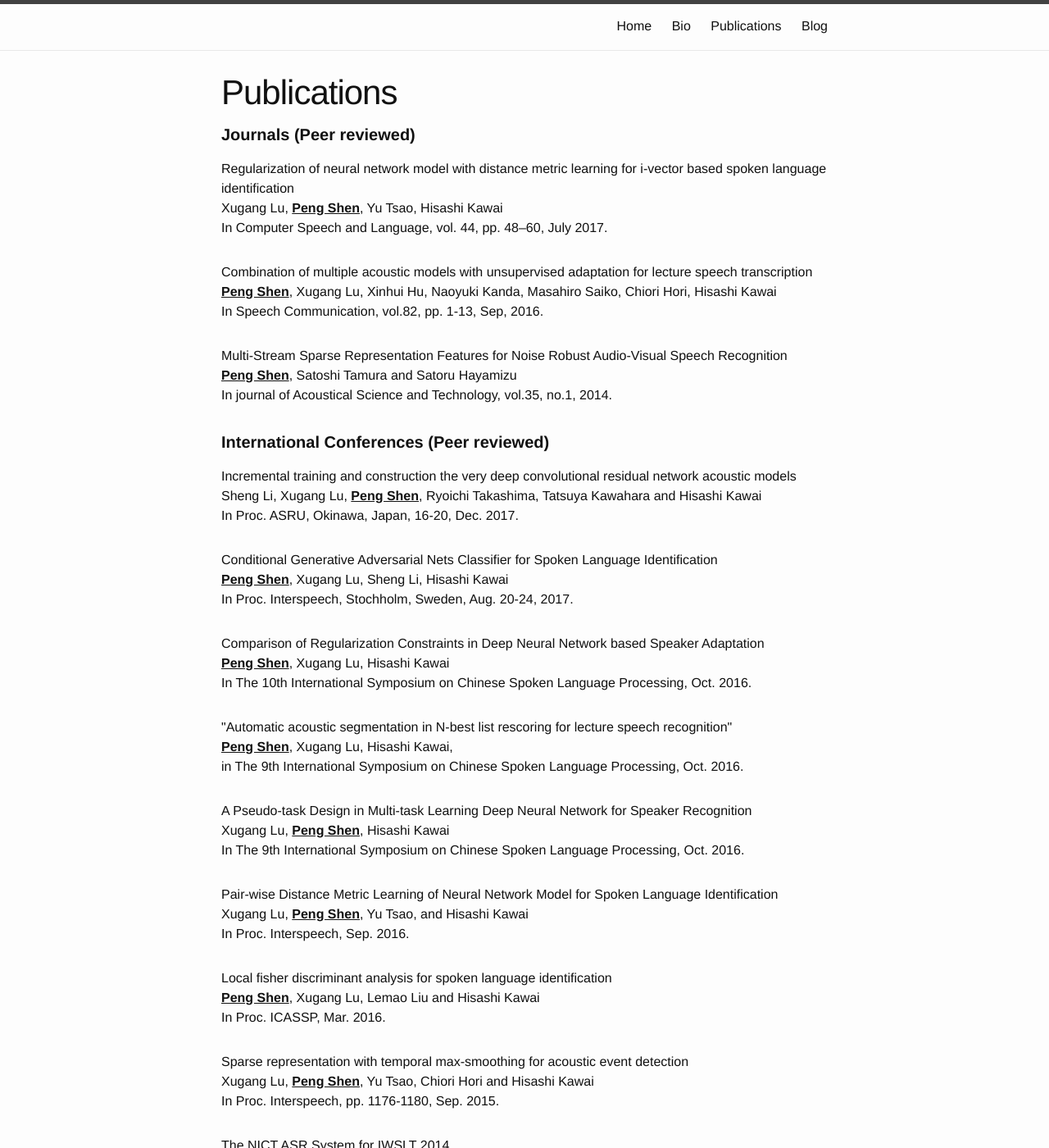
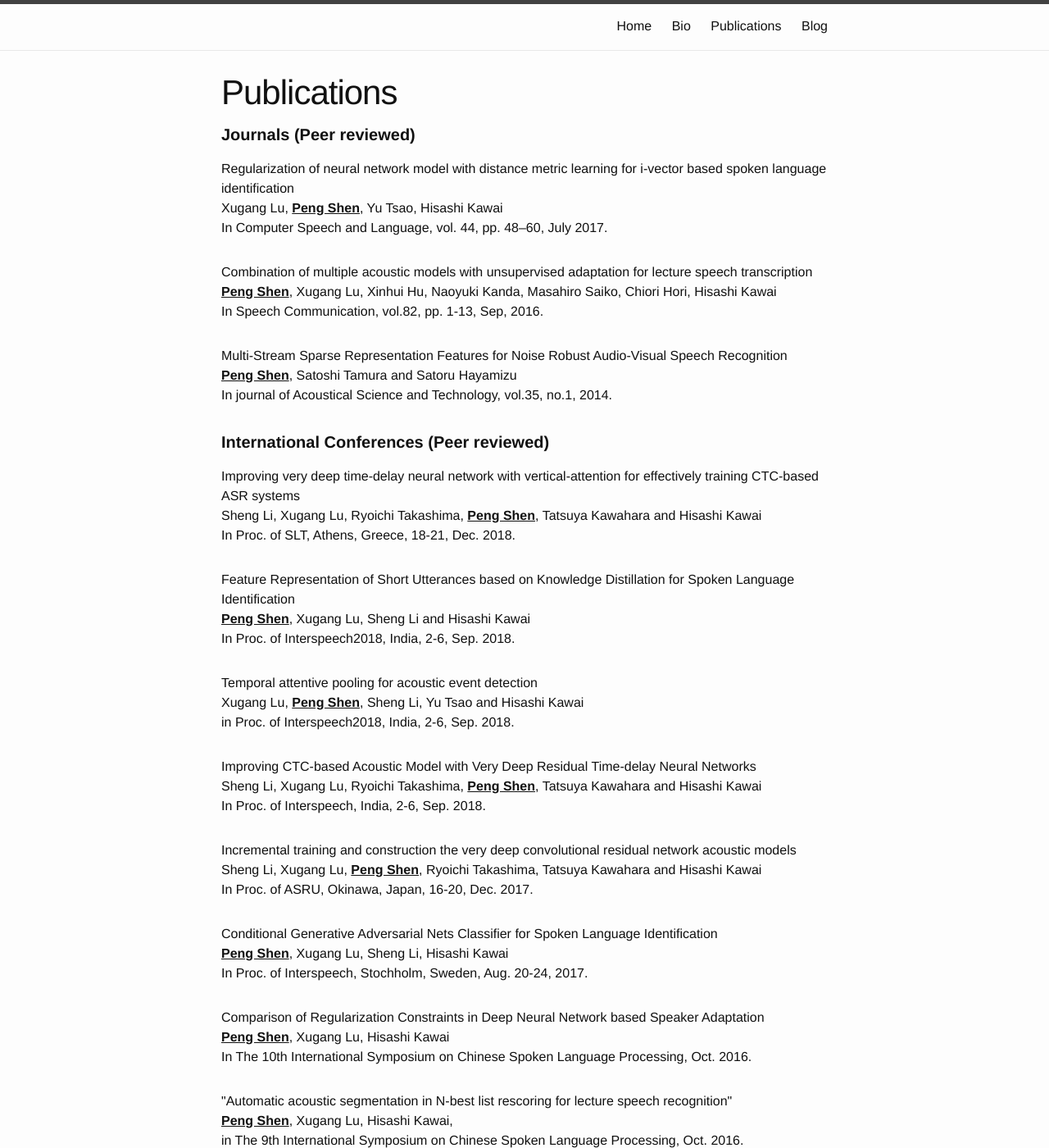
Before and after one commit to sinpycn/sinpycn.github.io, a Jekyll site: the page built from publications.md, in a window 1280 px wide and 1400 px high. Shown: the whole window at 82% size. Built offline with Jekyll 4.4.1, drawn with Linux system fonts in a browser that asks for light colours.

Commit message:
Update publications.md

```diff
--- a/publications.md
+++ b/publications.md
@@ -30,16 +30,38 @@ permalink: /publications/
 
       <h4><b>International Conferences (Peer reviewed)</b></h4>
       <p>
+
+        <li>
+        Improving very deep time-delay neural network with vertical-attention for effectively training CTC-based ASR systems <br>
+        Sheng Li, Xugang Lu, Ryoichi Takashima, <u><b>Peng Shen</b></u>, Tatsuya Kawahara and Hisashi Kawai <br>
+        In Proc. of SLT, Athens, Greece, 18-21, Dec. 2018.
+        </li>
+        <li>
+        Feature Representation of Short Utterances based on Knowledge Distillation for Spoken Language Identification<br>
+        <u><b>Peng Shen</b></u>, Xugang Lu, Sheng Li and Hisashi Kawai <br>
+        In Proc. of Interspeech2018, India, 2-6, Sep. 2018.<br>
+        </li>
+        <li>
+        Temporal attentive pooling for acoustic event detection <br>
+        Xugang Lu, <u><b>Peng Shen</b></u>, Sheng Li, Yu Tsao and Hisashi Kawai <br>
+        in Proc. of Interspeech2018, India, 2-6, Sep. 2018.<br>
+        </li>
+        <li>
+        Improving CTC-based Acoustic Model with Very Deep Residual Time-delay Neural Networks <br>
+        Sheng Li, Xugang Lu, Ryoichi Takashima, <u><b>Peng Shen</b></u>, Tatsuya Kawahara and Hisashi Kawai <br>
+        In Proc. of Interspeech, India, 2-6, Sep. 2018.<br>
+        </li>
+
 				<li>
 					Incremental training and construction the very deep convolutional residual network acoustic models<br>
 					Sheng Li, Xugang Lu, <u><b>Peng Shen</b></u>, Ryoichi Takashima, Tatsuya Kawahara and Hisashi Kawai<br>
-					In Proc. ASRU, Okinawa, Japan, 16-20, Dec. 2017.<br>
+					In Proc. of ASRU, Okinawa, Japan, 16-20, Dec. 2017.<br>
 				</li>
 
         <li>
 					Conditional Generative Adversarial Nets Classifier for Spoken Language Identification <br>
 					<u><b>Peng Shen</b></u>, Xugang Lu, Sheng Li, Hisashi Kawai <br>
-					In Proc. Interspeech, Stochholm, Sweden, Aug. 20-24, 2017. <br>
+					In Proc. of Interspeech, Stochholm, Sweden, Aug. 20-24, 2017. <br>
 				</li>
 
         <li>
```
